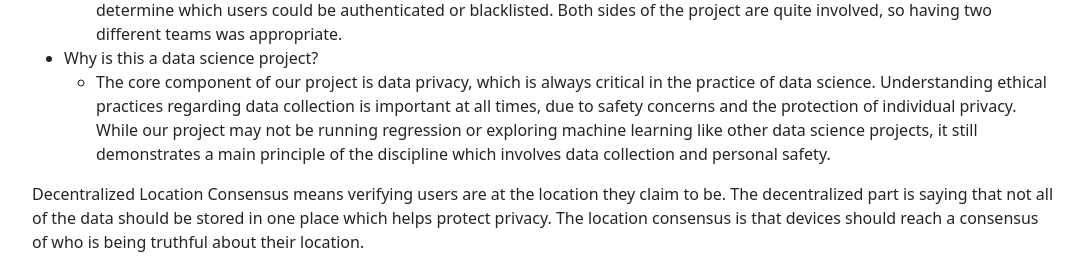
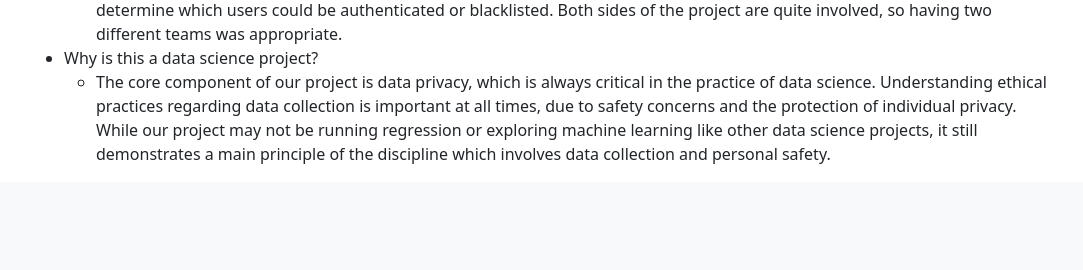
Before and after one commit to nahmann/DSC180-B16, a Django app: page / in a window 1280 px wide. Shown: the part 2116-2386 px from the top of the page, without its empty margins (96-1179 px from the left). After the commit the page ends 2280 px from the top, so only its background shows below. Run offline with Django 4.2, Linux system fonts and the light colour scheme; data comes from the database, SQL or seed files in the repository.

Commit message:
removed leftover text

```diff
--- a/locationConsensus/templates/index.html
+++ b/locationConsensus/templates/index.html
@@ -259,13 +259,6 @@
         </ul>
 
       </ul>
-      <p>
-        Decentralized Location Consensus means verifying users are at the
-        location they claim to be. The decentralized part is saying that not
-        all of the data should be stored in one place which helps protect
-        privacy. The location consensus is that devices should reach a consensus
-        of who is being truthful about their location.
-      </p>
     </div>
 
 
```
